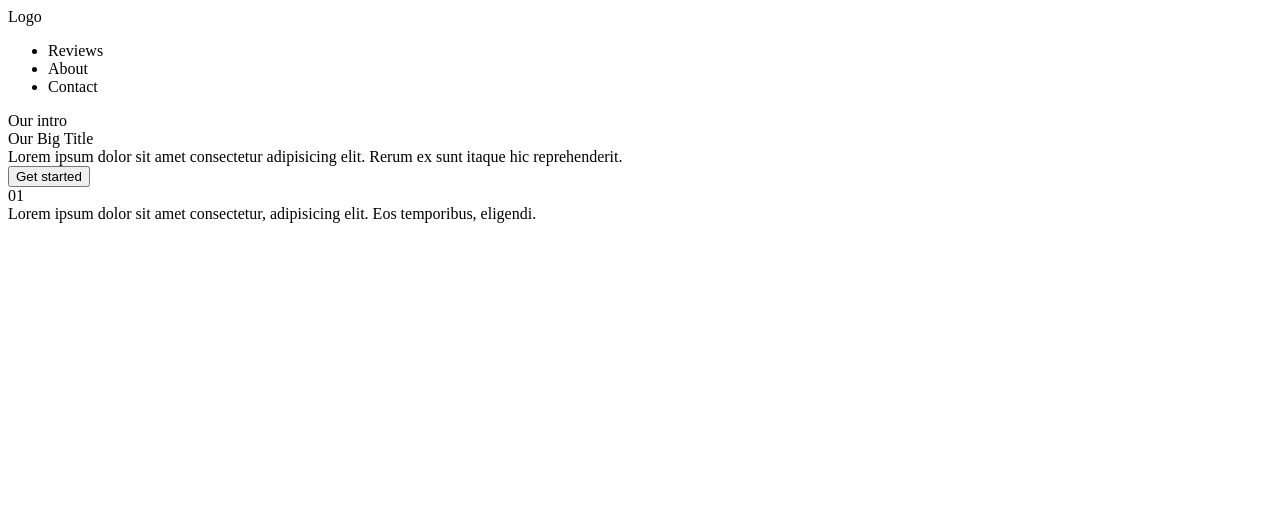
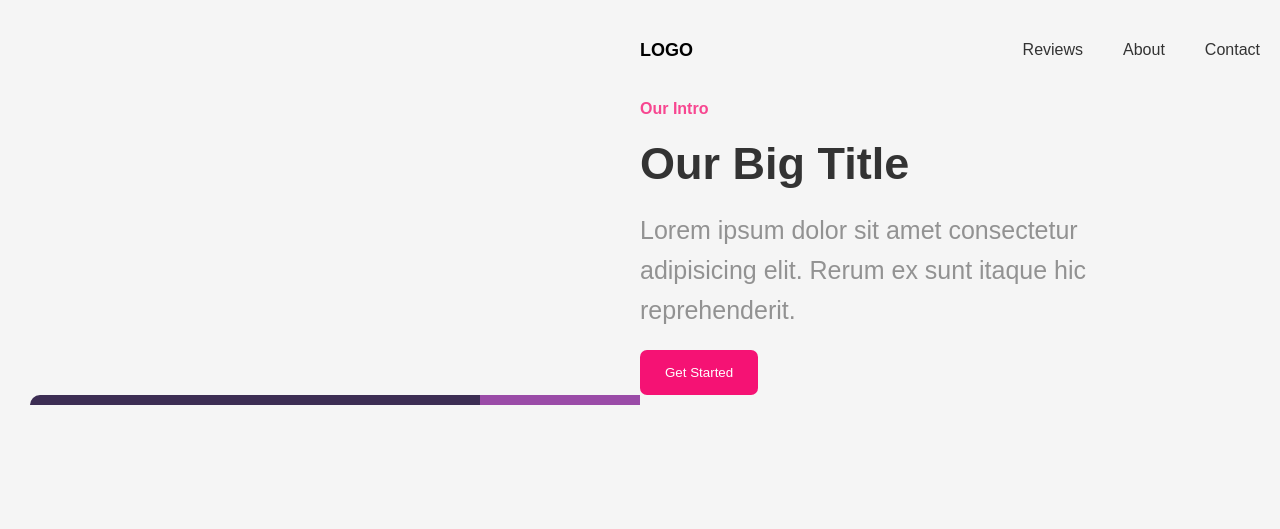
Before and after one commit to jp-knj/create_website, a website built with webpack: page 01_slider/index.html in a window 1280 px wide. Built offline with nearby package versions, Linux system fonts and the light colour scheme.

Commit message:
:tada: Update 01_slider

```diff
--- a/01_slider/index.html
+++ b/01_slider/index.html
@@ -7,6 +7,7 @@
     <title>Document</title>
 </head>
 <body>
+	<div class="main">
 		<header class="header">
 			<div class="header__logo">Logo</div>
 			<nav class="header__navigation">
@@ -44,7 +45,4 @@
 		</div>
 	</div>
 </body>
-	<!-- <script>
-		window.exampleApiUrl = "<%= htmlWebpackPlugin.options.data.apiContext %>";
-	</script> -->
 </html>
--- a/01_slider/sass/_base.scss
+++ b/01_slider/sass/_base.scss
@@ -19,5 +19,5 @@ body {
   font-size: 1.6rem;
   font-family: var(--default-font);
   overscroll-behavior-y: none;
-  background-color: $light1;
+  background-color:$light1;
 }
--- a/01_slider/sass/_layout.scss
+++ b/01_slider/sass/_layout.scss
@@ -0,0 +1,145 @@
+$grid-columns: 12;
+$space: 100px;
+
+.main {
+	--grid-cols: #{$grid-columns};
+	--gird-space: #{$space};
+	display: grid;
+	overflow: hidden;
+	// 1350 / 12 = 112.5
+	grid-template-columns: [space-left-start] minmax(var(--grid-space), 1fr) [space-left-end main-start] repeat(
+      var(--grid-cols),
+      [col-start] 11.25rem [col-end]
+    ) [main-end space-right-start] minmax(var(--grid-space), 1fr) [space-right-end];
+
+	& > * {
+		grid-column-start: main-start;
+		grid-column-end: main-end;
+	}
+}
+.header {
+	display: flex;
+	justify-content: space-between;
+	align-items: center;
+	height: 100px;
+}
+.header__logo {
+	font-size: 18px;
+	text-transform: uppercase;
+	font-weight: 600;
+}
+.navigation {
+	list-style: none;
+    display: flex;
+    justify-items: center;
+}
+.navigation__item{
+	padding: 0.5rem 2rem;
+}
+.navigation__link {
+	text-decoration: none;
+    font-weight: 500;
+    color: $darkgrey;
+}
+.content {
+	display: grid;
+	grid-template-columns: 45rem 1fr;
+}
+.bottom {
+	display: grid;
+	grid-template-columns: 45rem 1fr;
+	grid-column: main-start / -1;
+	overflow: hidden;
+	border-top-left-radius: 40px;
+	margin: 0 0 0 3rem;
+	height: calc(100vh - 79rem);
+
+	.bottom-left {
+    color: $white;
+    display: flex;
+    align-items: center;
+    justify-content: center;
+    padding: 30px;
+    background-color: #3c2d53;
+
+    .count {
+      font-size: 6rem;
+      flex: 0 0 7rem;
+    }
+
+    .line-wrapper {
+      flex: 0 0 20%;
+      height: 100%;
+      display: flex;
+      justify-content: center;
+
+      .line {
+        height: 100%;
+        width: 1px;
+        margin: 0 1rem;
+        background: $white;
+      }
+    }
+
+    .desc {
+      font-family: sans-serif;
+      font-weight: 300;
+      font-size: 1.4rem;
+      line-height: 1.7;
+      color: #e2e2e2;
+    }
+  }
+  .bottom-right {
+    background-color: rgba(147, 62, 162, 0.925);
+  }
+}
+.content {
+  display: grid;
+  grid-column-gap: 3rem;
+  height: auto;
+  position: relative;
+  align-items: center;
+
+  .section{
+    grid-column-end: 2;
+    display: grid;
+    grid-row-gap: 2rem;
+    grid-template-rows: repeat(4, min-content);
+
+    .title-large,
+    .title-small {
+      text-transform: capitalize;
+      font-weight: 600;
+    }
+
+    .title-small { color: $pink;}
+    .title-large {
+      color: $darkgrey;
+      font-size: 4.5rem;
+    }
+
+    .text {
+      font-size: 2.5rem;
+      line-height: 1.6;
+      color: $lightgrey;
+    }
+
+    button.button {
+      display: inline-block;
+      outline: none;
+      border: none;
+      width: fit-content;
+      color: $white;
+      background-color: $pink1;
+      padding: 1.5rem 2.5rem;
+      border-radius: .7rem;
+      text-transform: capitalize;
+    }
+  }
+
+  .showcase {
+    grid-column: 2 / -1;
+    align-self: center;
+    overflow: hidden;
+  }
+}
--- a/01_slider/sass/main.scss
+++ b/01_slider/sass/main.scss
@@ -0,0 +1,3 @@
+@import 'variable';
+@import 'base';
+@import 'layout';
```
Lines whose indentation alone changed are shown as unchanged.
